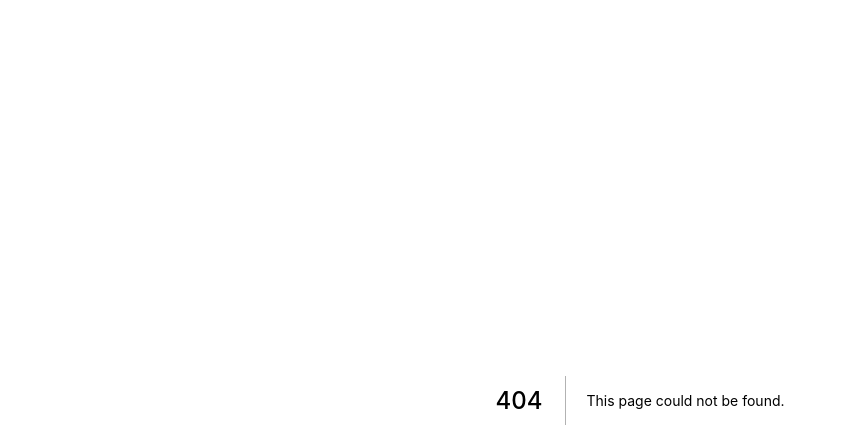
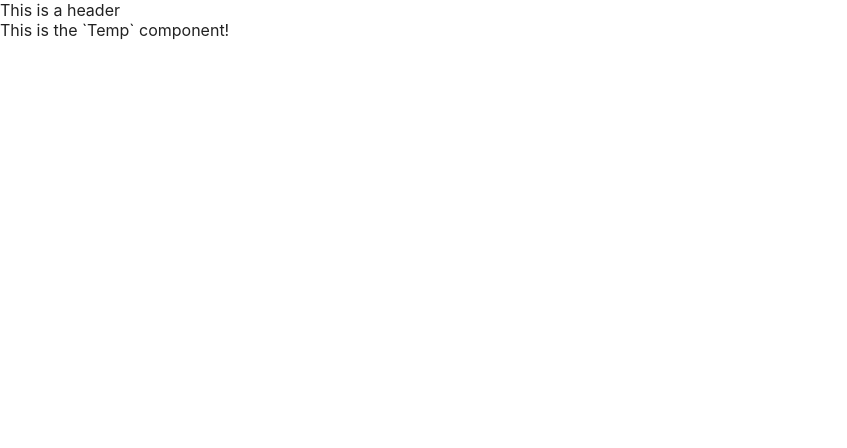
Before and after one commit to jasonkylefrank/Niceness, a Next.js app: page /temp in a window 1280 px wide. Before the commit this address had no page. Shown: the top 448 px of the page, without its empty margins (0-847 px from the left). Built offline with nearby package versions, Linux system fonts and the light colour scheme.

Commit message:
Layout & page title infrastructure

```diff
--- /dev/null
+++ b/components/layout.js
@@ -0,0 +1,20 @@
+import Head from 'next/head';
+
+
+export default function Layout({children, title}) {
+    const titleSuffix = 'Niceness!';
+    const fullTitle = title ? `${title} • ${titleSuffix}` : titleSuffix;
+
+    return (
+        <>
+            <Head>
+                <title>{fullTitle}</title>
+            </Head>
+            <header>
+                This is a header
+            </header>
+
+            {children}
+        </>
+    );
+}
--- a/pages/_app.js
+++ b/pages/_app.js
@@ -1,21 +1,26 @@
-import Head from 'next/head'
+import Head from 'next/head';
 import { ThemeProvider } from 'styled-components';
 import GlobalStyles from "../components/globalStyles";
 import theme from './_theme';
 
 
 function MyApp({ Component, pageProps }) {
+
+  // Use the layout defined at the page level, if available
+  const getLayout = Component.getLayout || ((page) => page);
+  const componentWithLayout = getLayout(<Component {...pageProps} />);
+
   return (
     <>
       <Head>
-        <title>Niceness challenge!</title>
+        {/* Also see Head stuff in other places such as the Layout component */}
         {/* <meta name="description" content="" /> */}
         <link rel="shortcut icon" href="/favicon.svg" />
       </Head>
 
       <ThemeProvider theme={theme}>
         <GlobalStyles />
-        <Component {...pageProps} />
+        {componentWithLayout}
       </ThemeProvider>
     </>
   );
--- /dev/null
+++ b/pages/temp.js
@@ -0,0 +1,19 @@
+import styled from "styled-components";
+import Layout from "../components/layout";
+
+
+export default function Temp() {
+  return (
+    <>
+      This is the `Temp` component!
+    </>
+  );
+}
+
+Temp.getLayout = function getLayout(page) {
+  return (
+    <Layout title="Temp">
+      {page}
+    </Layout>
+  );
+};
```
Also changed, not shown: pages/index.js (+10 -0 lines), pages/test.js (+11 -5 lines).
